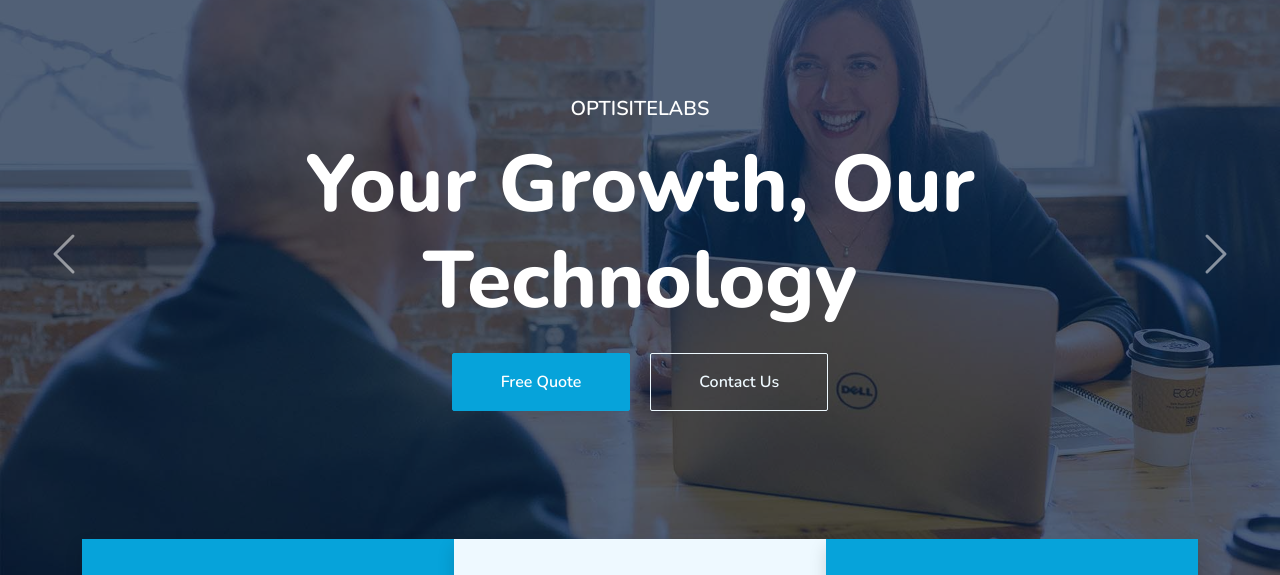
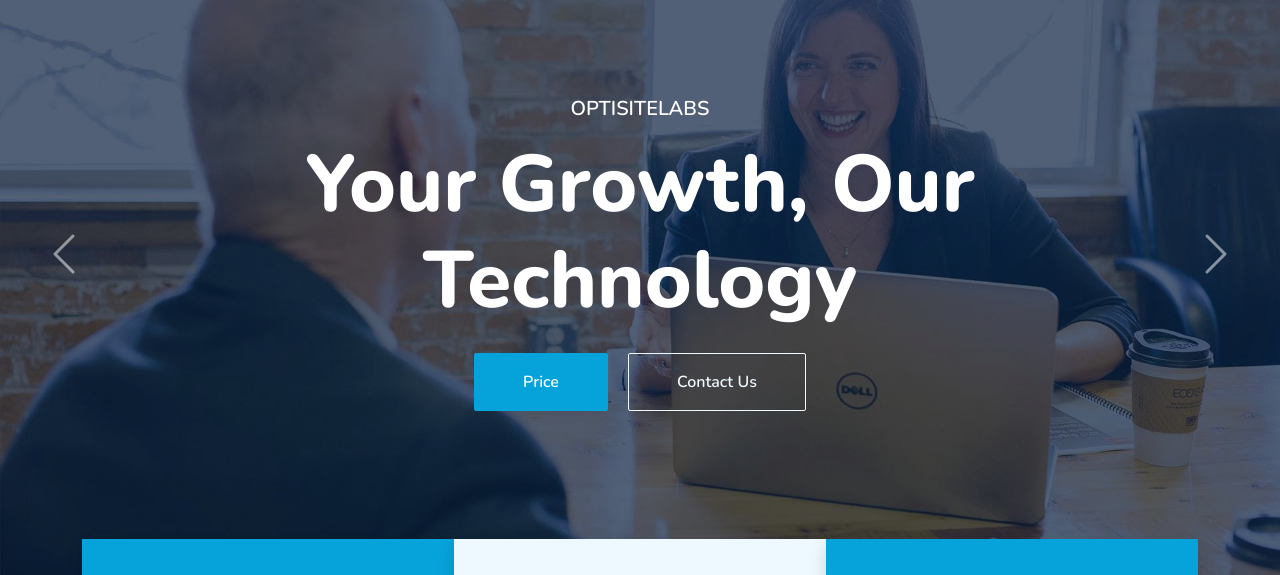
Before and after one commit to Labs-it/OptiSiteLabs, a plain HTML site: page index.html in a window 1280 px wide. Shown: the part 151-726 px from the top of the page. Drawn offline with nearby package versions, Linux system fonts and the light colour scheme.

Commit message:
Update index.html

```diff
--- a/index.html
+++ b/index.html
@@ -90,6 +90,7 @@
                         <div class="p-3" style="max-width: 900px;">
                             <h5 class="text-white text-uppercase mb-3 animated slideInDown">Creative & Innovative</h5>
                             <h1 class="display-1 text-white mb-md-4 animated zoomIn">OptiSiteLabs</h1>
+                            <a href="price.html" class="btn btn-primary py-md-3 px-md-5 me-3 animated slideInLeft">Price</a>
                             <a href="contact.html" class="btn btn-outline-light py-md-3 px-md-5 animated slideInRight">Contact Us</a>
                         </div>
                     </div>
@@ -100,7 +101,7 @@
                         <div class="p-3" style="max-width: 900px;">
                             <h5 class="text-white text-uppercase mb-3 animated slideInDown">OptiSiteLabs</h5>
                             <h1 class="display-1 text-white mb-md-4 animated zoomIn">Your Growth, Our Technology</h1>
-                            <a href="quote.html" class="btn btn-primary py-md-3 px-md-5 me-3 animated slideInLeft">Free Quote</a>
+                            <a href="price.html" class="btn btn-primary py-md-3 px-md-5 me-3 animated slideInLeft">Price</a>
                             <a href="" class="btn btn-outline-light py-md-3 px-md-5 animated slideInRight">Contact Us</a>
                         </div>
                     </div>
```
